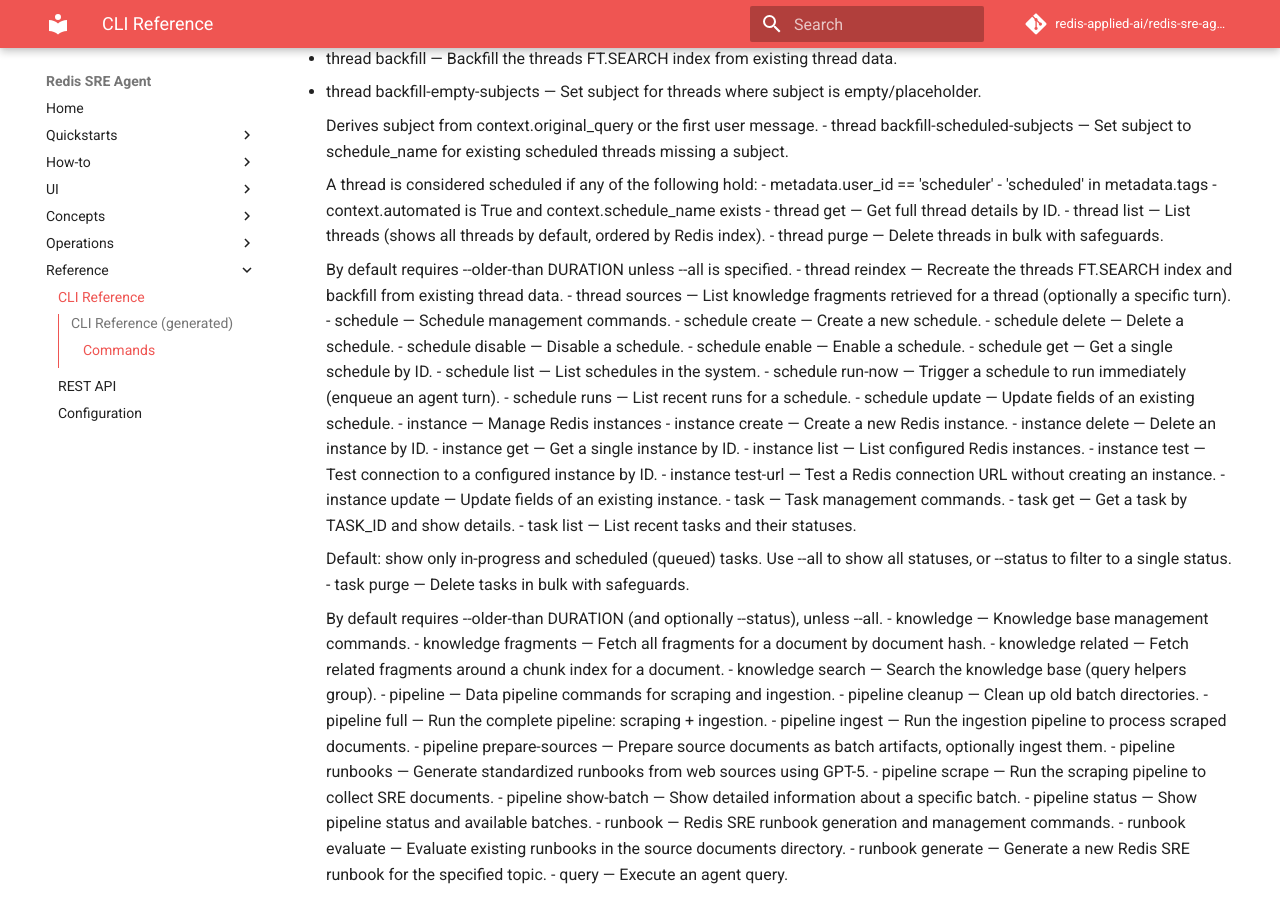
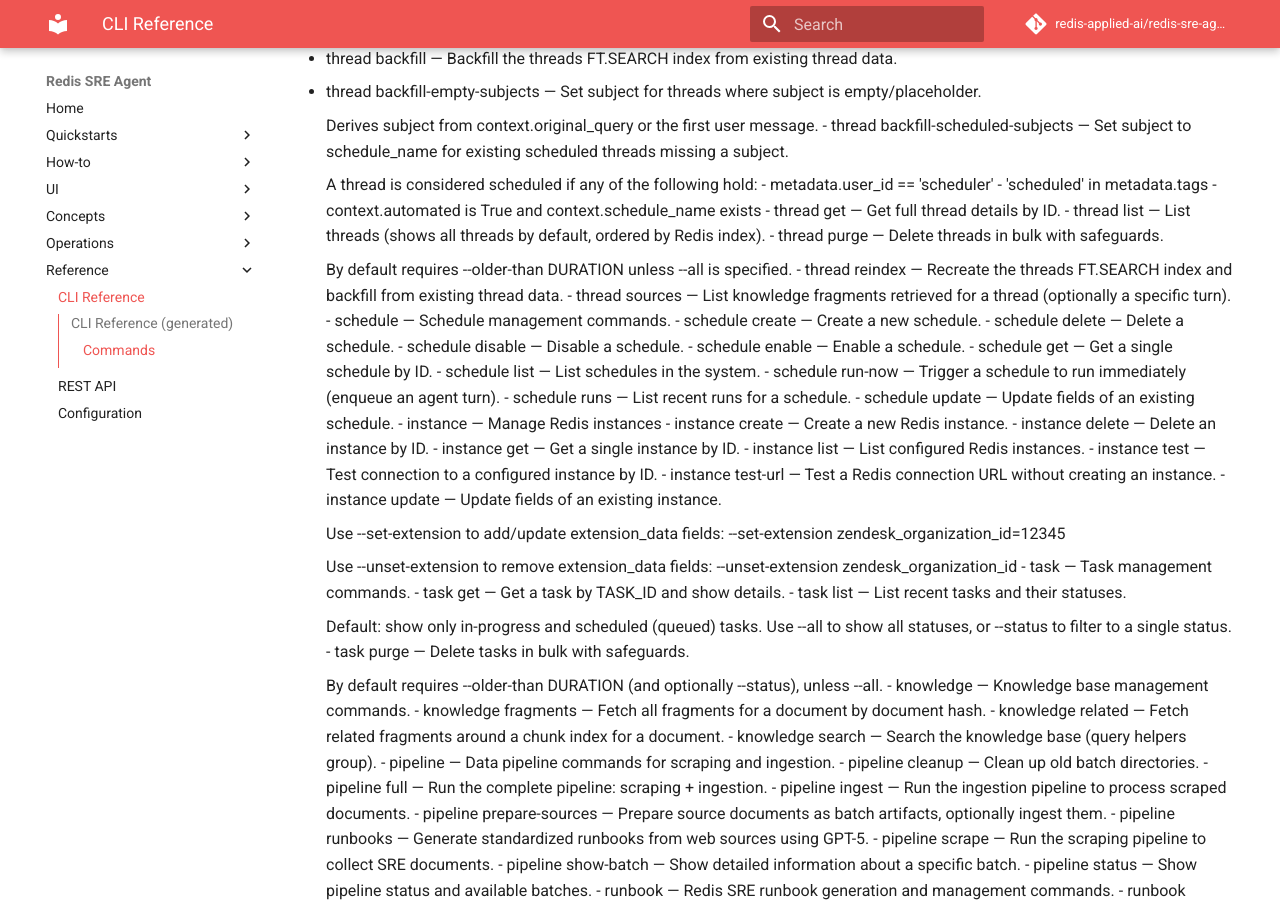
Before and after one commit to redis-applied-ai/redis-sre-agent, an MkDocs documentation site: the page built from docs/reference/cli.md, in a window 1280 px wide and 900 px high, scrolled down 322 px. Built offline with MkDocs 1.6.1 and Material for MkDocs 9.7.7, drawn with Linux system fonts in a browser that asks for light colours; comment, search, counter and statistics services are not loaded.

Commit message:
docs: Regenerate CLI reference docs

```diff
--- a/docs/reference/cli.md
+++ b/docs/reference/cli.md
@@ -42,6 +42,12 @@
 - instance test — Test connection to a configured instance by ID.
 - instance test-url — Test a Redis connection URL without creating an instance.
 - instance update — Update fields of an existing instance.
+
+    Use --set-extension to add/update extension_data fields:
+        --set-extension zendesk_organization_id=12345
+
+    Use --unset-extension to remove extension_data fields:
+        --unset-extension zendesk_organization_id
 - task — Task management commands.
 - task get — Get a task by TASK_ID and show details.
 - task list — List recent tasks and their statuses.
```
